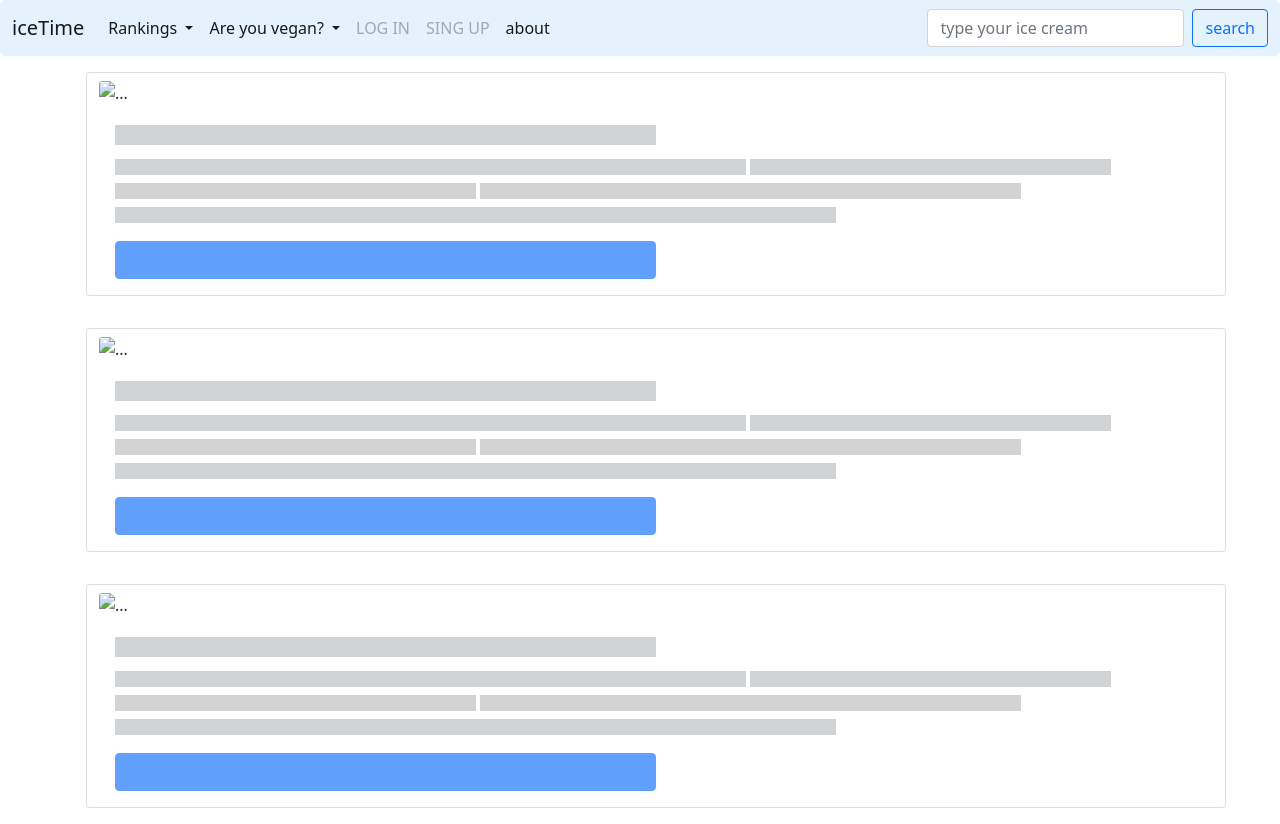
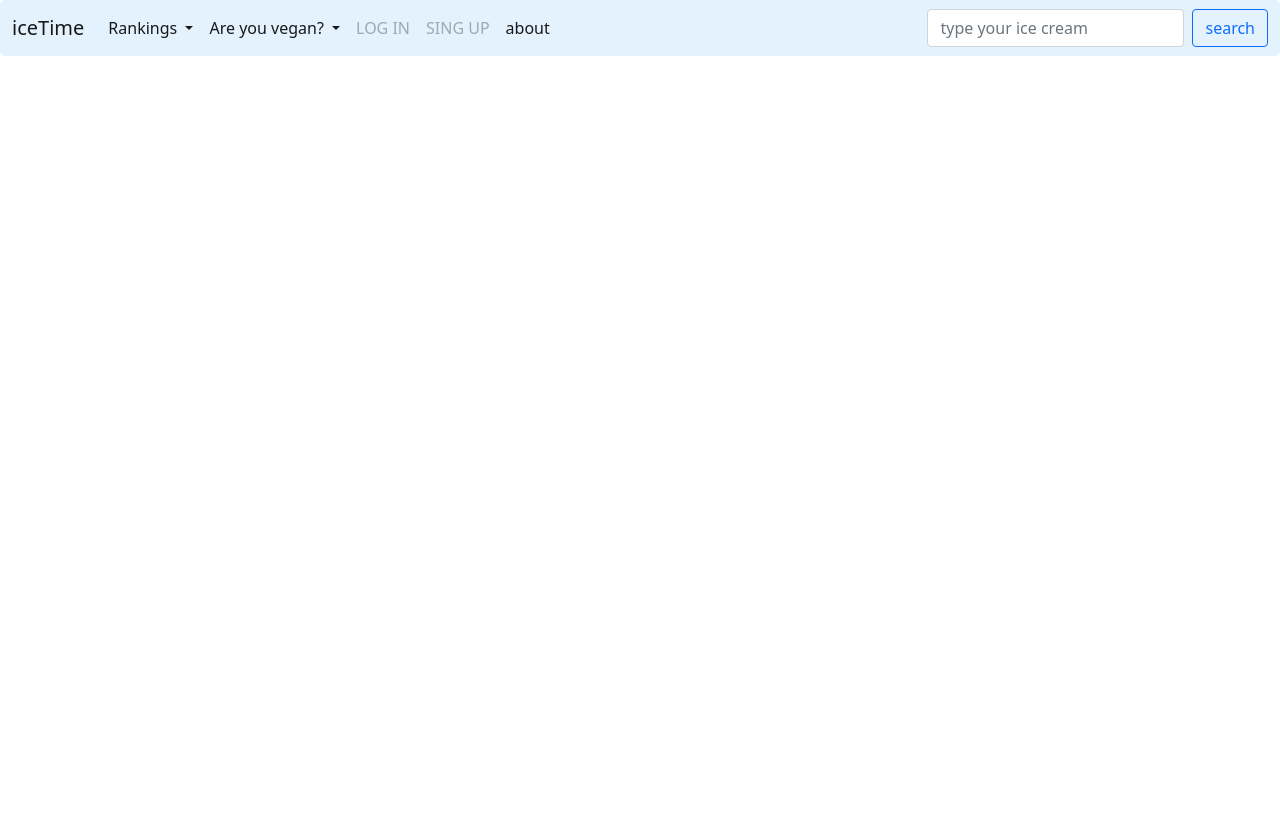
Before and after one commit to rydz99/icetime_front, a plain HTML site: page index.html in a window 1280 px wide. After the commit the page ends 800 px from the top, so only its background shows below. Drawn offline with nearby package versions, Linux system fonts and the light colour scheme; no server answers.

Commit message:
Update index.html

```diff
--- a/index.html
+++ b/index.html
@@ -79,62 +79,6 @@
     <div class="container">
         <div class="row">
         <!-- cards with icecreams from rest api -->
-
-
-            <div class="card" aria-hidden="true">
-              <img src="..." class="card-img-top" alt="...">
-              <div class="card-body">
-                <h5 class="card-title placeholder-glow">
-                  <span class="placeholder col-6"></span>
-                </h5>
-                <p class="card-text placeholder-glow">
-                  <span class="placeholder col-7"></span>
-                  <span class="placeholder col-4"></span>
-                  <span class="placeholder col-4"></span>
-                  <span class="placeholder col-6"></span>
-                  <span class="placeholder col-8"></span>
-                </p>
-                <a href="#" tabindex="-1" class="btn btn-primary disabled placeholder col-6"></a>
-              </div>
-            </div>
-
-            <div class="card" aria-hidden="true">
-              <img src="..." class="card-img-top" alt="...">
-              <div class="card-body">
-                <h5 class="card-title placeholder-glow">
-                  <span class="placeholder col-6"></span>
-                </h5>
-                <p class="card-text placeholder-glow">
-                  <span class="placeholder col-7"></span>
-                  <span class="placeholder col-4"></span>
-                  <span class="placeholder col-4"></span>
-                  <span class="placeholder col-6"></span>
-                  <span class="placeholder col-8"></span>
-                </p>
-                <a href="#" tabindex="-1" class="btn btn-primary disabled placeholder col-6"></a>
-              </div>
-            </div>
-
-            <div class="card" aria-hidden="true">
-              <img src="..." class="card-img-top" alt="...">
-              <div class="card-body">
-                <h5 class="card-title placeholder-glow">
-                  <span class="placeholder col-6"></span>
-                </h5>
-                <p class="card-text placeholder-glow">
-                  <span class="placeholder col-7"></span>
-                  <span class="placeholder col-4"></span>
-                  <span class="placeholder col-4"></span>
-                  <span class="placeholder col-6"></span>
-                  <span class="placeholder col-8"></span>
-                </p>
-                <a href="#" tabindex="-1" class="btn btn-primary disabled placeholder col-6"></a>
-              </div>
-            </div>
-
-
-
-
         </div>
     </div>
 
```
